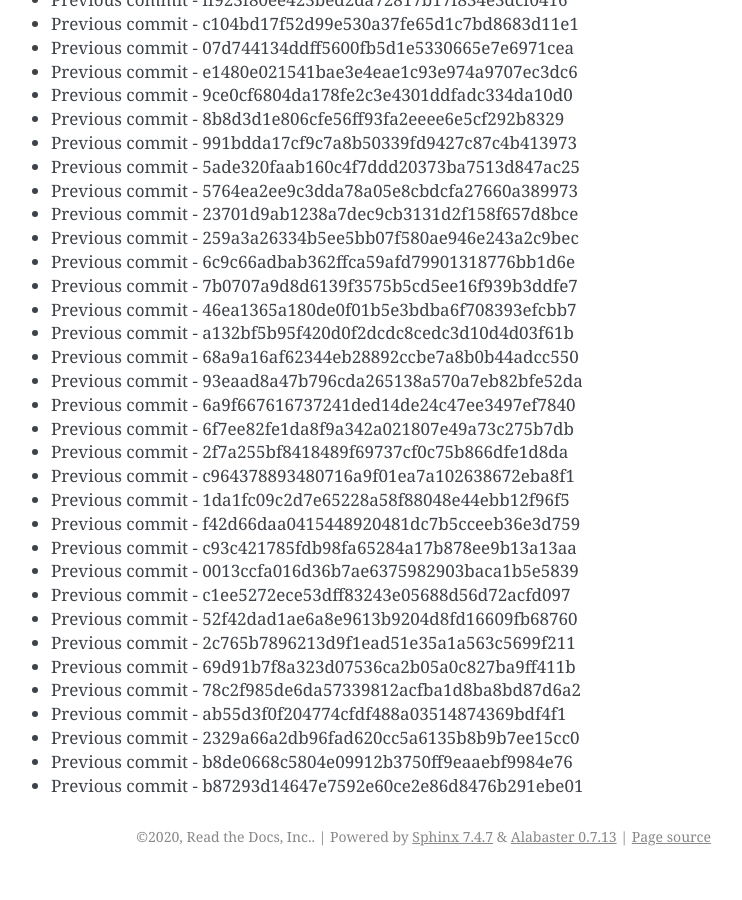
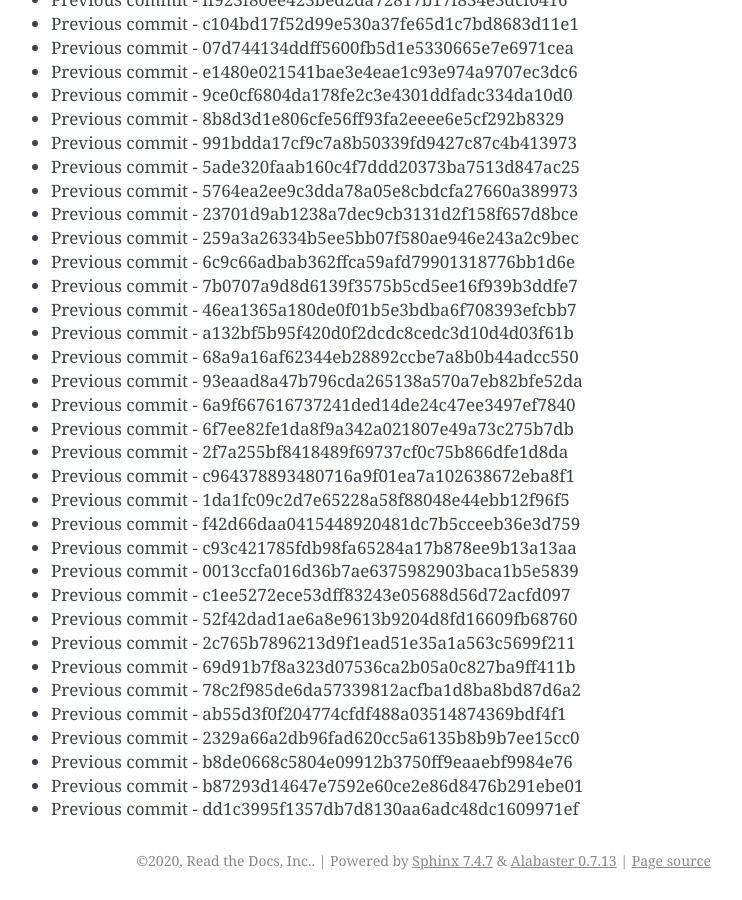
Before and after one commit to readthedocs/rtd-git-stresstest, a Sphinx documentation site: the page built from docs/updates.rst, in a window 1280 px wide and 900 px high, scrolled down 47321 px. Shown: the whole window, without its empty margins (399-1141 px from the left). Built offline with Sphinx 7.4.7, drawn with Linux system fonts in a browser that asks for light colours; before the commit the page ends 48197 px from its top, so only the background shows below that.

Commit message:
Generating commit from previous: dd1c3995f1357db7d8130aa6adc48dc1609971ef

```diff
--- a/docs/updates.rst
+++ b/docs/updates.rst
@@ -2020,3 +2020,4 @@ It can be tested for any performance characteristics.
 * Previous commit - 2329a66a2db96fad620cc5a6135b8b9b7ee15cc0
 * Previous commit - b8de0668c5804e09912b3750ff9eaaebf9984e76
 * Previous commit - b87293d14647e7592e60ce2e86d8476b291ebe01
+* Previous commit - dd1c3995f1357db7d8130aa6adc48dc1609971ef
```
